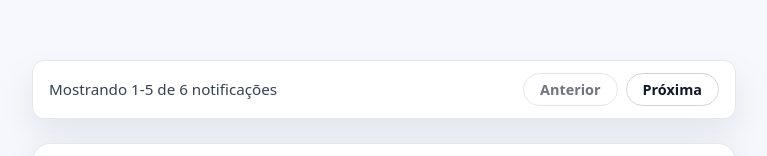
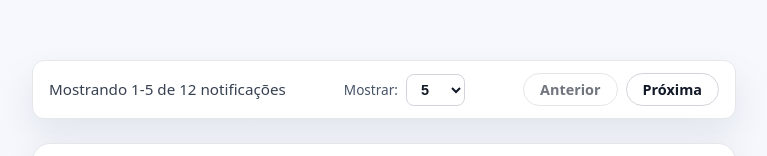
Before and after one commit to jpmuniz/app-confi, a React (Vite) app: page / in a window 1280 px wide. Shown: the part 145-301 px from the top of the page, without its empty margins (256-1023 px from the left). Built offline with nearby package versions, Linux system fonts and the light colour scheme.

Commit message:
Implements paginação dinamica 5, 10 e 15 itens por página

```diff
--- a/src/App.jsx
+++ b/src/App.jsx
@@ -1,4 +1,4 @@
-import React, { Suspense, lazy } from "react";
+import React, { Suspense, lazy, useState } from "react";
 import { useNotifications } from "./features/notifications/hooks/useNotifications.js";
 import { Container, PageShell, Header } from "./styles/style.js";
 import { PaginationBar } from "./components/PaginationBar/Index.jsx";
@@ -9,7 +9,8 @@ const NotificationList =
 
 export default function App() {
   const { notifications, error, handleMarkAsRead, handleRemove } = useNotifications({ userId: "u1" });
-  const limit = 5;
+  const [pageSize, setPageSize] = useState(5);
+  const pageSizeOptions = [5, 10, 15];
   const {
     paginatedItems,
     currentPage,
@@ -19,7 +20,7 @@ export default function App() {
     endIndex,
     handlePrevious,
     handleNext
-  } = usePagination(notifications, limit);
+  } = usePagination(notifications, pageSize);
 
   return (
     <Container>
@@ -42,6 +43,9 @@ export default function App() {
           totalPages={totalPages}
           onPrevious={handlePrevious}
           onNext={handleNext}
+          pageSize={pageSize}
+          pageSizeOptions={pageSizeOptions}
+          onPageSizeChange={setPageSize}
         />
 
         <Suspense fallback={<p>Carregando lista...</p>}>
--- a/src/components/PaginationBar/Index.jsx
+++ b/src/components/PaginationBar/Index.jsx
@@ -1,12 +1,38 @@
 import React from "react";
-import { Bar, Group, Button, Summary } from "./style.js";
+import { Bar, Group, Button, Summary, Select } from "./style.js";
 
-export function PaginationBar({ startIndex, endIndex, total, onPrevious, onNext, currentPage, totalPages }) {
+export function PaginationBar({
+  startIndex,
+  endIndex,
+  total,
+  onPrevious,
+  onNext,
+  currentPage,
+  totalPages,
+  pageSize,
+  pageSizeOptions = [],
+  onPageSizeChange
+}) {
   return (
     <Bar>
       <Summary aria-live="polite">
         Mostrando {startIndex}-{endIndex} de {total} notificações
       </Summary>
+      {pageSizeOptions.length > 0 && (
+        <Group>
+          <label htmlFor="page-size" style={{ fontSize: "0.85rem", color: "#475569" }}>
+            Mostrar:
+          </label>
+          <Select id="page-size" value={pageSize} onChange={(event) => onPageSizeChange(Number(event.target.value))}>
+            {pageSizeOptions.map((option) => (
+              <option key={option} value={option}>
+                {option}
+              </option>
+            ))}
+          </Select>
+        </Group>
+      )}
+
       <Group aria-label="Controles de paginação">
         <Button type="button" onClick={onPrevious} disabled={currentPage === 0}>
           Anterior
--- a/src/components/PaginationBar/style.js
+++ b/src/components/PaginationBar/style.js
@@ -45,3 +45,18 @@ export const Summary = styled.span`
   font-size: 0.95rem;
   color: #374151;
 `;
+
+export const Select = styled.select`
+  border: 1px solid #d1d5db;
+  border-radius: 8px;
+  padding: 6px 10px;
+  background: #fff;
+  font-size: 0.9rem;
+  font-weight: 600;
+  cursor: pointer;
+  color: #111827;
+
+  &:focus-visible {
+    outline: 3px solid rgba(59, 130, 246, 0.5);
+  }
+`;
--- a/src/features/notifications/infra/constants.js
+++ b/src/features/notifications/infra/constants.js
@@ -40,7 +40,51 @@ let notifications = [
       status: "unread",
       createdAt: "2025-01-10T09:15:30Z",
       userId: "u1"
-    }
+    },
+    {
+      id: "7",
+      message: "Estudar Node.js.",
+      status: "unread",
+      createdAt: "2025-01-10T09:16:00Z",
+      userId: "u1"
+    },
+
+    {
+      id: "8",
+      message: "Estudar Python.",
+      status: "unread",
+      createdAt: "2025-01-10T09:16:30Z",
+      userId: "u1"
+    },
+    {
+      id: "9",
+      message: "Estudar Java.",
+      status: "unread",
+      createdAt: "2025-01-10T09:17:00Z",
+      userId: "u1"
+    },
+    {
+      id: "10",
+      message: "Estudar C#.",
+      status: "unread",
+      createdAt: "2025-01-10T09:17:30Z",
+      userId: "u1"
+    },
+    {
+      id: "11",
+      message: "Estudar Go.",
+      status: "unread",
+      createdAt: "2025-01-10T09:18:00Z",
+      userId: "u1"
+    },
+    {
+      id: "12",
+      message: "Estudar Rust.",
+      status: "unread",
+      createdAt: "2025-01-10T09:18:30Z",
+      userId: "u1"
+    },
+
   ];
 
   export { notifications };
--- a/src/hooks/usePagination.js
+++ b/src/hooks/usePagination.js
@@ -7,7 +7,7 @@ export function usePagination(items = [], perPage = 5) {
 
   useEffect(() => {
     setCurrentPage(0);
-  }, [items]);
+  }, [items, perPage]);
 
   const paginatedItems = useMemo(() => {
     const start = currentPage * perPage;
```
